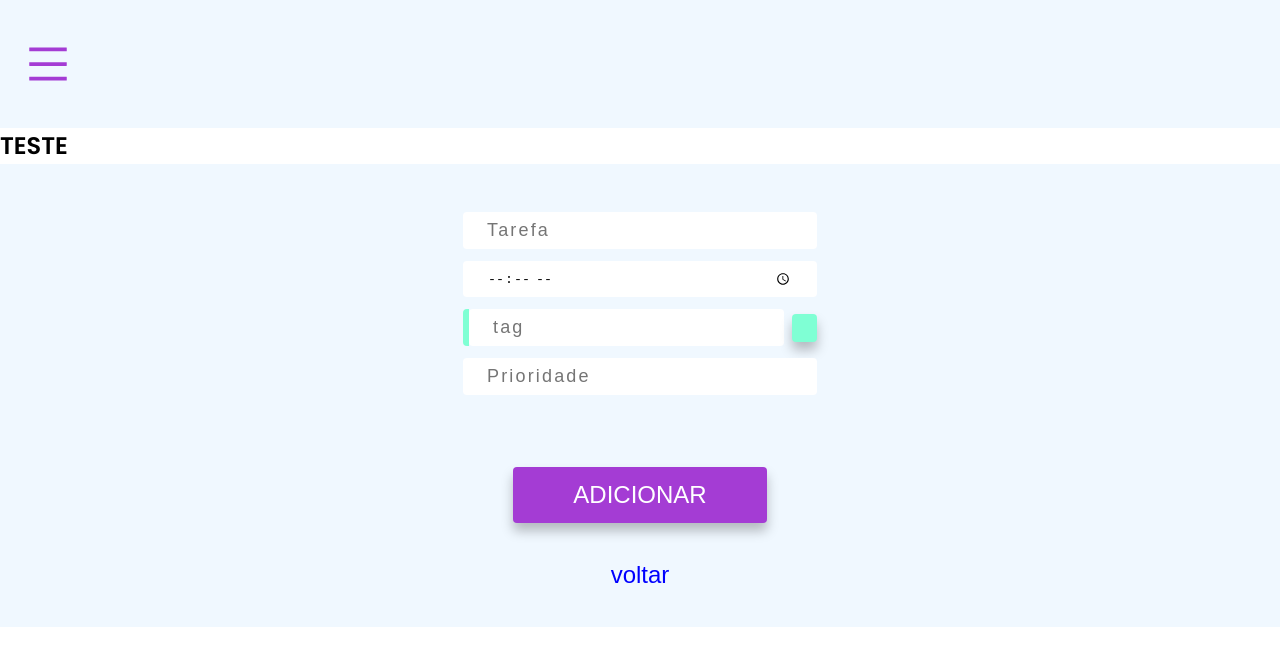
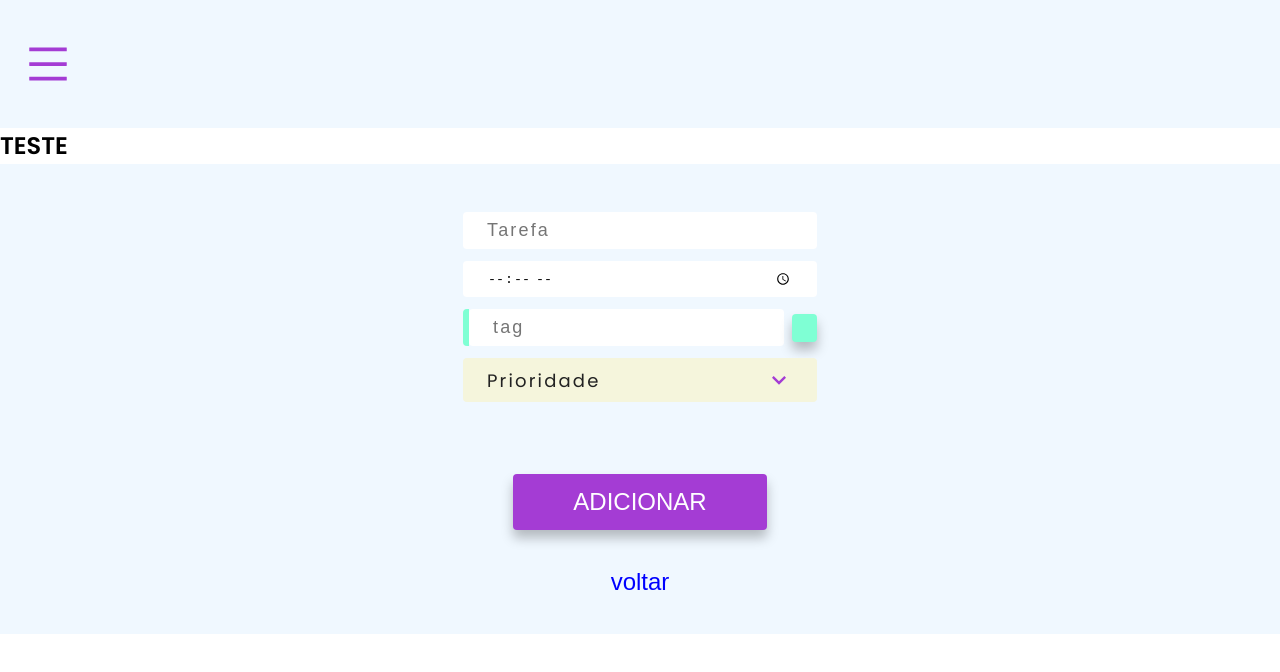
Before and after one commit to lucianakyoko/todo, a React (Create React App) app: page / in a window 1280 px wide. Shown: the top 672 px of the page. Built offline with nearby package versions, Linux system fonts and the light colour scheme.

Commit message:
Create PrioritySelector component

```diff
--- /dev/null
+++ b/src/components/NewTaskForm/PrioritySelector/index.jsx
@@ -0,0 +1,47 @@
+import React from 'react';
+import { useState } from 'react';
+import priorities from './priority.json';
+import {
+  SelectorBtn,
+  SelectorWrapper,
+  IconArrowIconUp,
+  IconArrowIconDown,
+  OptionsWrapper,
+  OptionWrapper,
+  Option,
+  OptionColor
+} from './style';
+
+const PrioritySelector = ({ optionName, setOptionName, priorityColor, setPriorityColor}) => {
+  const [open, setOpen] = useState(false);
+
+  function prioritySelection() {
+    setOpen(!open);
+  }
+
+  return (
+    <SelectorBtn onClick={prioritySelection}>
+      <SelectorWrapper>
+        <span>{ optionName || 'Prioridade'}</span>
+        <OptionColor className={priorityColor || ''} />
+      </SelectorWrapper>
+
+      {open ? <IconArrowIconUp /> : <IconArrowIconDown />}
+
+      <OptionsWrapper className={open ? 'active' : ''}>
+        {priorities.map(option => (
+          <OptionWrapper key={option.value} onClick={() => {
+            setOptionName(option.level)
+            setPriorityColor(option.value)
+          }}>
+            <Option>{option.level}</Option>
+            <OptionColor className={option.value} />
+          </OptionWrapper>
+        ))}
+      </OptionsWrapper>
+    </SelectorBtn>
+
+  )
+}
+
+export default PrioritySelector;
--- /dev/null
+++ b/src/components/NewTaskForm/PrioritySelector/style.js
@@ -0,0 +1,99 @@
+import styled from "styled-components";
+import {MdKeyboardArrowUp, MdKeyboardArrowDown } from 'react-icons/md';
+import { themeBase, priorityColor } from "../../../styles/variables";
+import { flexColCenter, flexSpaceBtwnRow } from '../../../styles/mixins';
+
+export const SelectorBtn = styled.div`
+  width: 100%;
+  padding: .8rem 2.4rem;
+  border: none;
+  border-radius: ${themeBase.borderRadius};
+
+  ${flexSpaceBtwnRow};
+
+  color: #222;
+  font-size: 1.8rem;
+  letter-spacing: .12em;
+  background-color: beige;
+
+  position: relative;
+  transition: ${themeBase.transition};
+
+  &:hover {
+    cursor: pointer;
+  }
+`
+
+export const SelectorWrapper = styled.div`
+  display: flex;
+  align-items: center;
+  gap: 1.8rem;
+`
+
+export const IconArrowIconUp = styled(MdKeyboardArrowUp)`
+  color: ${themeBase.mainColor};
+  font-size: 2.8rem;
+`
+
+export const IconArrowIconDown = styled(MdKeyboardArrowDown)`
+  color: ${themeBase.mainColor};
+  font-size: 2.8rem;
+`
+
+export const OptionsWrapper = styled.div`
+  display: none;
+  transition: ${themeBase.transition};
+
+  &.active{
+    width: 100%;
+    padding: 1.8rem;
+
+    ${flexColCenter};
+    gap: .8rem;
+
+    position:  absolute;
+    left: 0;
+    top: 48px;
+
+    background-color: aliceblue;
+
+  }
+`;
+
+export const OptionWrapper  =styled.div`
+  padding: .8rem 2.4rem;
+  width: 100%;
+  border-radius: ${themeBase.borderRadius};
+
+
+  ${flexSpaceBtwnRow};
+
+  background-color: #EEEBEB;
+  transition: ${themeBase.transition};
+
+  &:hover {
+    background-color: #C7D9EB;
+    cursor: pointer;
+  }
+`
+
+export const Option = styled.span`
+  color: #000;
+`
+
+export const OptionColor = styled.span`
+  width: 18px;
+  height: 18px;
+
+  border-radius: 50%;
+
+  &.low {
+    background-color: ${priorityColor.color1};
+  };
+  &.medium {
+    background-color: ${priorityColor.color2};
+  };
+  &.hight {
+    background-color: ${priorityColor.color3};
+  };
+`;
--- a/src/components/NewTaskForm/index.jsx
+++ b/src/components/NewTaskForm/index.jsx
@@ -1,9 +1,13 @@
-import React from 'react';
+import React, { useState } from 'react';
+
 import { PrimaryBtn } from '../PrimaryBtn/style';
 import { SecondaryBtn } from '../SecondaryBtn/style';
+import PrioritySelector from './PrioritySelector';
 import { StyledForm, FormWrapper, Input, TagColor, InputWraper, BtnWrapper } from './style';
 
 const NewTaskForm = () => {
+  const [optionName, setOptionName] = useState('');
+  const [priorityColor, setPriorityColor] = useState('');
   return (
     <StyledForm>
       <FormWrapper>
@@ -15,7 +19,12 @@ const NewTaskForm = () => {
           <TagColor title='Escolha uma cor para sua tag'></TagColor>
         </InputWraper>
 
-        <Input id='priority' type="text" placeholder='Prioridade'/>
+        <PrioritySelector
+          optionName={optionName}
+          setOptionName={setOptionName}
+          priorityColor={priorityColor}
+          setPriorityColor={setPriorityColor}
+        />
       </FormWrapper>
 
       <BtnWrapper>
@@ -26,4 +35,4 @@ const NewTaskForm = () => {
   )
 }
 
-export default NewTaskForm
+export default NewTaskForm;
```
